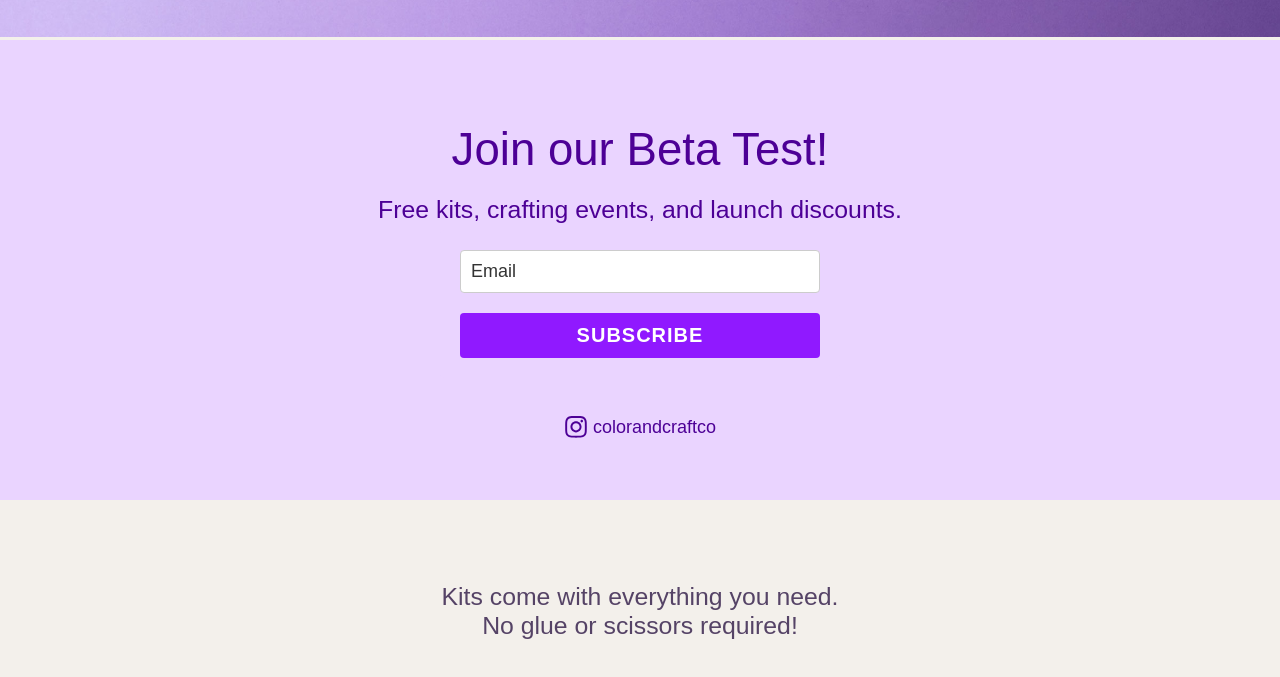
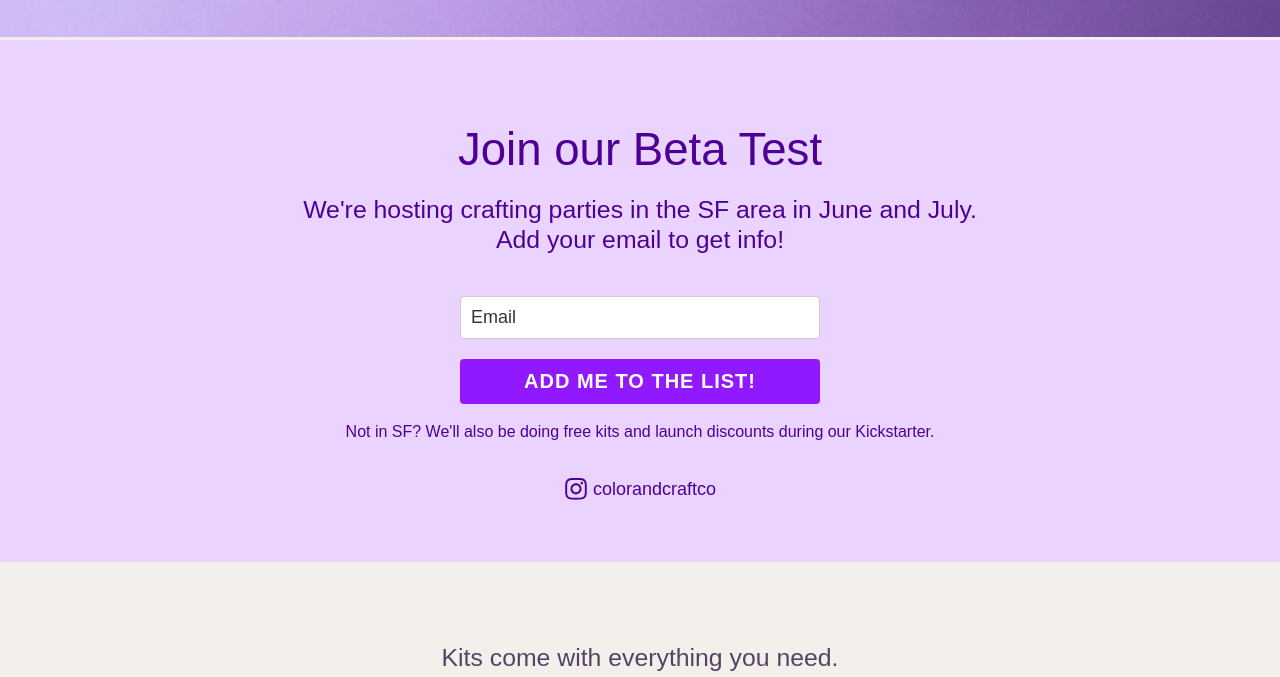
Before and after one commit to rhymeandreason/Color-and-Craft, a plain HTML site: page landing.html in a window 1280 px wide. Shown: the part 1180-1857 px from the top of the page. Drawn offline with nearby package versions, Linux system fonts and the light colour scheme; no server answers; a script that the page names is missing; a web font is replaced by a local one.

Commit message:
copywriting update

```diff
--- a/landing.html
+++ b/landing.html
@@ -209,8 +209,9 @@ body{
   </div>
 </div>
 <div id="email-list">
-  <h2>Join our Beta Test!</h2>
-  <p>Free kits, crafting events, and launch discounts.</p>
+  <h2>Join our Beta Test</h2>
+  <p>We're hosting crafting parties in the SF area in June and July.<br> Add your email to get info!</p>
+  <br>
 
   <style type="text/css">@import url("https://assets.mlcdn.com/fonts.css?version=1748352");</style>
     <style type="text/css">
@@ -866,7 +867,7 @@ body{
 
               <div class="ml-form-embedSubmit">
 
-                  <button type="submit" class="primary">Subscribe</button>
+                  <button type="submit" class="primary">Add me to the list!</button>
 
                 <button disabled="disabled" style="display: none;" type="button" class="loading">
                   <div class="ml-form-embedSubmitLoad"></div>
@@ -885,7 +886,7 @@ body{
 
                 <h4>Thank you!</h4>
 
-                  <p>You have successfully joined our subscriber list.</p>
+                  <p>We've got your email and will keep you posted.</p>
 
             </div>
 
@@ -905,6 +906,10 @@ body{
     <script>
         fetch("https://assets.mailerlite.com/jsonp/1555933/forms/155664228206773941/takel")
     </script>
+
+      <div>
+      Not in SF? We'll also be doing free kits and launch discounts during our Kickstarter.
+      </div>
 
     <div><a class="social-link" href="https://www.instagram.com/colorandcraftco/" target="blank"><img src="icons/instagram.svg" /> colorandcraftco </a></div>
 </div>
```
